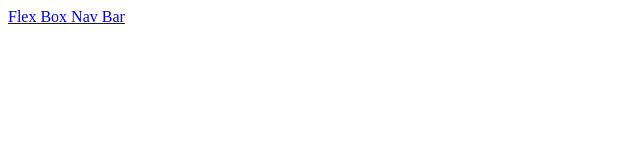
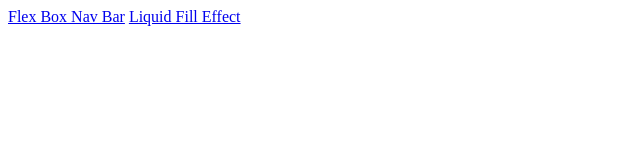
Before and after one commit to nathanieldavis/css-library, a plain HTML site: page index.html in a window 1280 px wide. Shown: the whole page, without its empty margins (0-640 px from the left). Drawn offline with Linux system fonts and the light colour scheme.

Commit message:
adds liquid fill effect to directory

```diff
--- a/index.html
+++ b/index.html
@@ -10,6 +10,7 @@
     <body>
         <div class="project">
             <a href="flexbox-navs/index.html" class="project__link">Flex Box Nav Bar</a>
+            <a href="liquid-fill/index.html" class="project__link">Liquid Fill Effect</a>
         </div>
     </body>
 </html>
```
